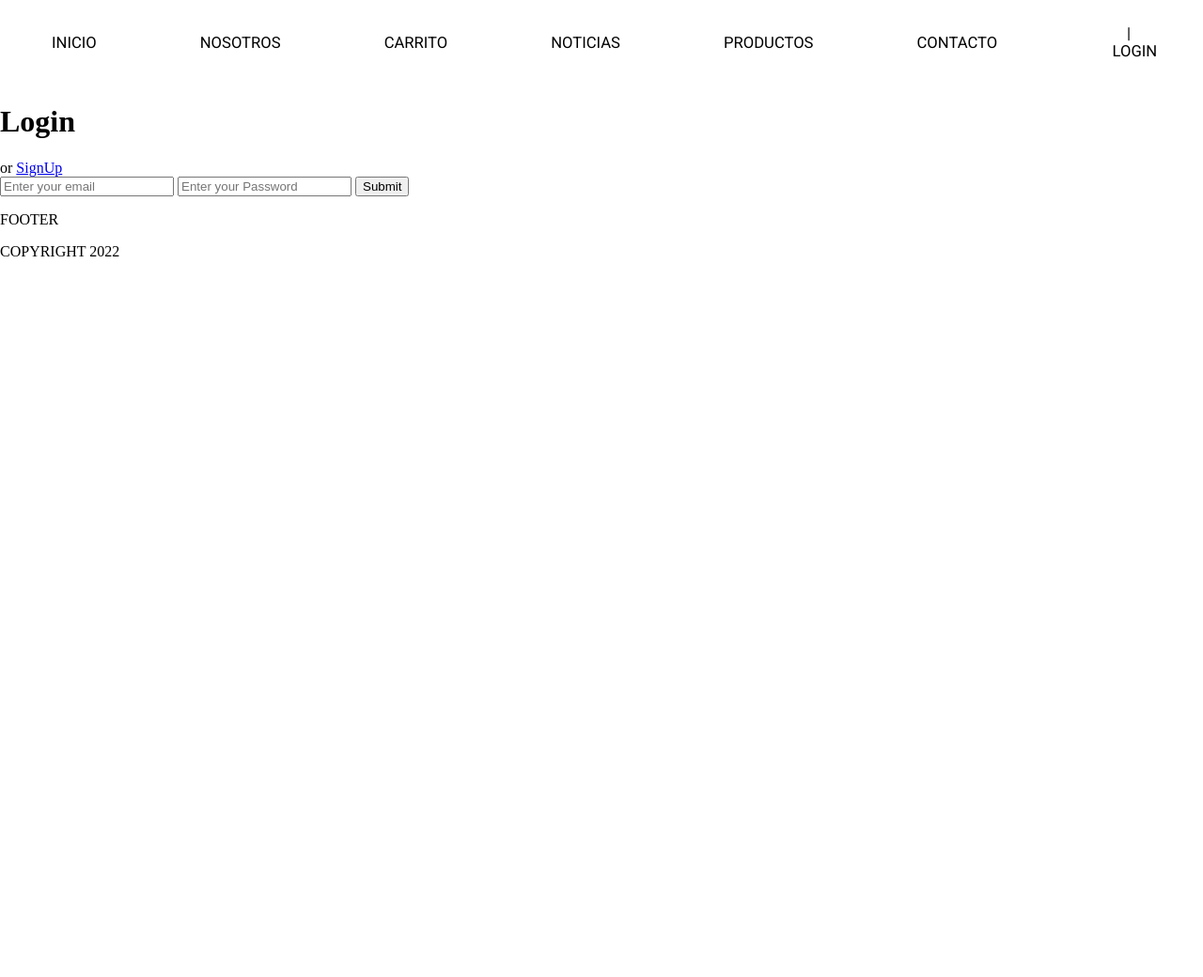
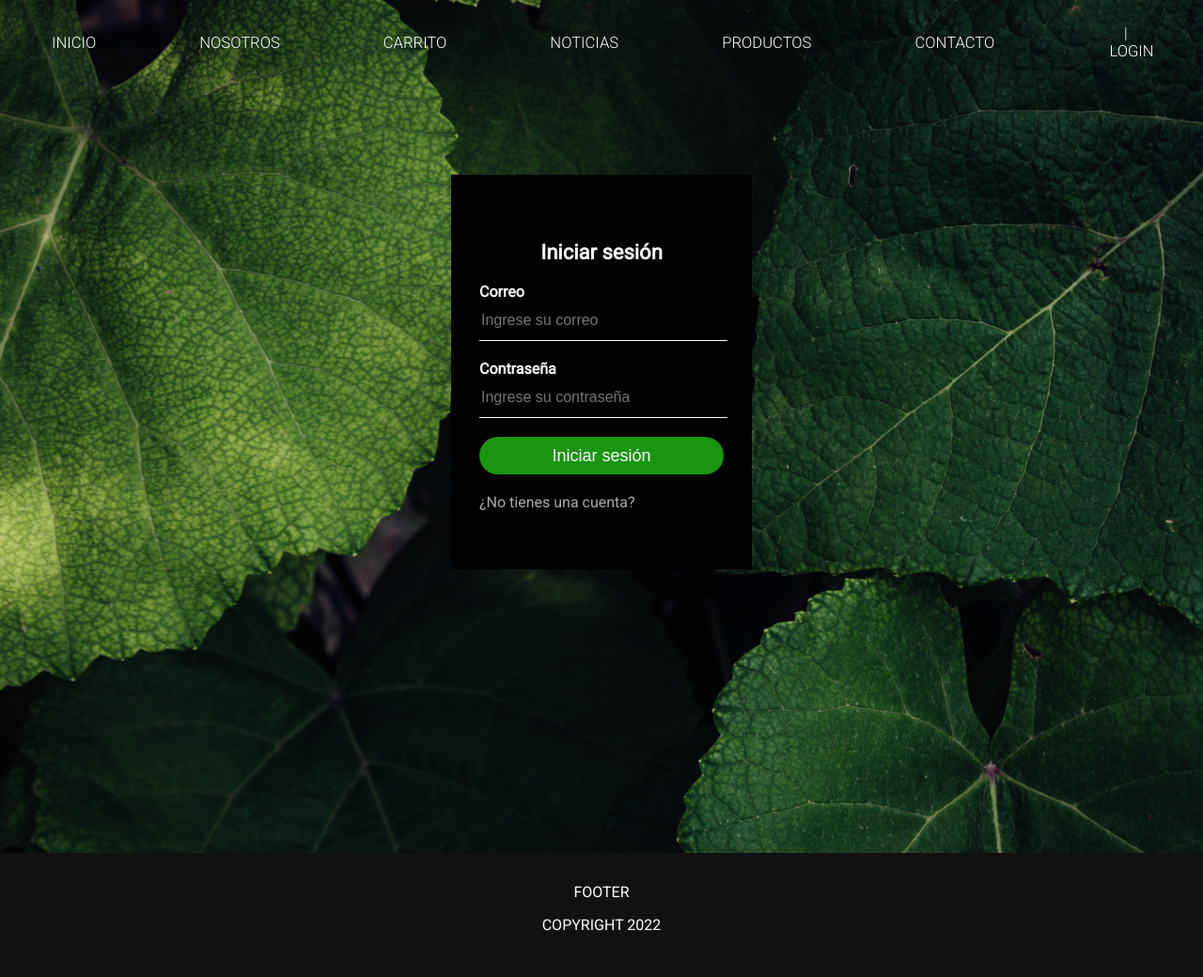
Before and after one commit to Capybara-Corp/ecommerce, a PHP site: the page made by views/login/login.php in a window 1280 px wide. Shown: the whole page at 94% size. Before the commit the page ends 273 px from the top, so only its background shows below. Run offline with PHP 8.4, Linux system fonts and the light colour scheme; the template is opened without the code that fills it, so the values that code supplies are empty; some libraries are stand-ins or nearby versions.

Commit message:
Diseño login

```diff
--- a/public/css/index/style.css
+++ b/public/css/index/style.css
@@ -366,6 +366,7 @@ img{
 }
 
 #bot_container button{
+  cursor: pointer;
   border: none;
 }
 
--- a/public/css/login/login.css
+++ b/public/css/login/login.css
@@ -1,21 +1,33 @@
 html,body
     {
-        overflow:hidden;
         margin:0;
         padding:0;
     }
-    li a{
-      text-decoration: none; /* Con esto le saco el underline y esas cosas que tienen los a */
-      color: black;
-    }
 
-nav {
+
+    body{
+      background: url(../../media/login_background.jpg) no-repeat center top;
+      background-size: cover;
+      font-family: 'Roboto', sans-serif;
+      box-sizing: border-box;
+      position: relative;
+      padding-bottom: 3em;
+      min-height: 130vh;
+  }
+
+
+
+  a{
+    text-decoration: none; /* Con esto le saco el underline y esas cosas que tienen los a */
+    color: white;
+  }
+
+  nav {
     width: 100%;
     height: 90px;
-    z-index: 1;
   }
 
-  #menupic{
+  img{
     max-width: 100%;
   }
 
@@ -30,7 +42,6 @@ nav {
   }
 
   .main-menu {
-    z-index: 1;
     width: 100%;
     height: 90px;
     display: flex;
@@ -42,7 +53,7 @@ nav {
     margin: 0;
     padding: 0;
     transition: transform 0.3s; /* Esto hace que el menu se traslade a una velocidad determinada */
-    transform: translateY(-1000%); /* Esto sirve para que el menu aparezca por defecto arriba, tan arriba que ni se ve */
+    transform: translateY(-1500%); /* Esto sirve para que el menu aparezca por defecto arriba, tan arriba que ni se ve */
   }
 
   .main-menu--show{
@@ -90,3 +101,96 @@ nav {
     transform: scale(1.1);
     /* Animaciones para cuando se le hace hover al menú */
   }
+
+  /* CSS MENU - fin*/
+
+  .noselect {
+    -webkit-touch-callout: none;
+    -webkit-user-select: none;
+    -khtml-user-select: none;
+    -moz-user-select: none;
+    -ms-user-select: none;
+    user-select: none;
+    /* Todo esto es una clase para que no se pueda seleccionar los elementos */
+  }
+
+
+.login-box {
+  width: 320px;
+  height: 420px;
+  background: black;
+  color: white;
+  top: 30%;
+  left: 50%;
+  position: absolute;
+  transform: translate(-50%, -30%);
+  box-sizing: border-box;
+  padding: 70px 30px;
+}
+
+.login-box h1{
+  margin: 0;
+  padding: 0 0 20px;
+  text-align: center;
+  font-size: 22px;
+}
+
+.login-box label{
+  margin: 0;
+  padding: 0;
+  font-weight: bold;
+  display: block;
+}
+
+.login-box input{
+  width: 100%;
+  margin-bottom: 20px;
+
+}
+
+.login-box input[type="text"],
+.login-box input[type="password"]{
+  border: none;
+  border-bottom: 1px solid white;
+  background: transparent;
+  outline: none;
+  height: 40px;
+  color: white;
+  font-size: 16px;
+}
+
+.login-box input[type="submit"]{
+  cursor: pointer;
+  border: none;
+  outline: none;
+  height: 40px;
+  background: #199511;
+  color: white;
+  font-size: 18px;
+  border-radius: 20px;
+}
+
+.login-box a{
+  color: darkgrey!important;
+}
+
+.login-box a:hover{
+  color: white!important;
+}
+
+  /*Login*/
+
+
+  .footer {
+    position: absolute;
+    bottom: 0!important;
+    padding: 1em 0;
+    text-align: center;
+    height: 100px;
+    width: 100%;
+    background-color: #111111;
+  }
+
+  .footer p {
+    color: white;
+  }
--- a/views/login/login.php
+++ b/views/login/login.php
@@ -31,12 +31,20 @@ if (!empty($_POST['user_correo']) && !empty($_POST['user_pass'])) { // Si recibe
 
 <head>
   <meta charset="utf-8">
-  <title>Login</title>
-  <link href="https://fonts.googleapis.com/css?family=Roboto" rel="stylesheet">
+  <title>Iniciar sesión</title>
+  <link rel="preconnect" href="https://fonts.googleapis.com">
+  <link rel="preconnect" href="https://fonts.gstatic.com" crossorigin>
+  <link
+    href="https://fonts.googleapis.com/css2?family=Roboto+Condensed:wght@400;700&family=Roboto:wght@100;300;400&display=swap"
+    rel="stylesheet">
+  <link
+    href="https://fonts.googleapis.com/css2?family=Noto+Sans:wght@200&family=Roboto+Condensed:wght@400;700&family=Roboto:wght@100;300;400&display=swap"
+    rel="stylesheet">
+  <!-- Cosas para que la pagina funcione -->
   <link rel="stylesheet" href="public/css/login/login.css">
 </head>
 
-<body>
+<body class="noselect">
 
   <?php include "views/index/header.php";?>
 
@@ -44,14 +52,27 @@ if (!empty($_POST['user_correo']) && !empty($_POST['user_pass'])) { // Si recibe
   <p> <?=$message;?></p>
   <?php endif;?>
 
-  <h1>Login</h1>
-  <span>or <a href="<?php echo constant('URL'); ?>signup">SignUp</a></span>
+  <div class="login-box">
+  <h1>Iniciar sesión</h1>
 
   <form action="login" method="POST">
-    <input name="user_correo" type="text" placeholder="Enter your email">
-    <input name="user_pass" type="password" placeholder="Enter your Password">
-    <input type="submit" value="Submit">
+    <label for="user_correo">Correo</label>
+    <input name="user_correo" type="text" placeholder="Ingrese su correo">
+
+    <label for="user_pass">Contraseña</label>
+    <input name="user_pass" type="password" placeholder="Ingrese su contraseña">
+
+
+    <input type="submit" value="Iniciar sesión">
+
+    <a href="<?php echo constant('URL'); ?>signup">¿No tienes una cuenta?</a>
   </form>
+  </div>
+
+
+
+
+
 
   <?php include "views/index/footer.php";?>
 
```
Also changed, not shown: public/media/login_background.jpg (added).
